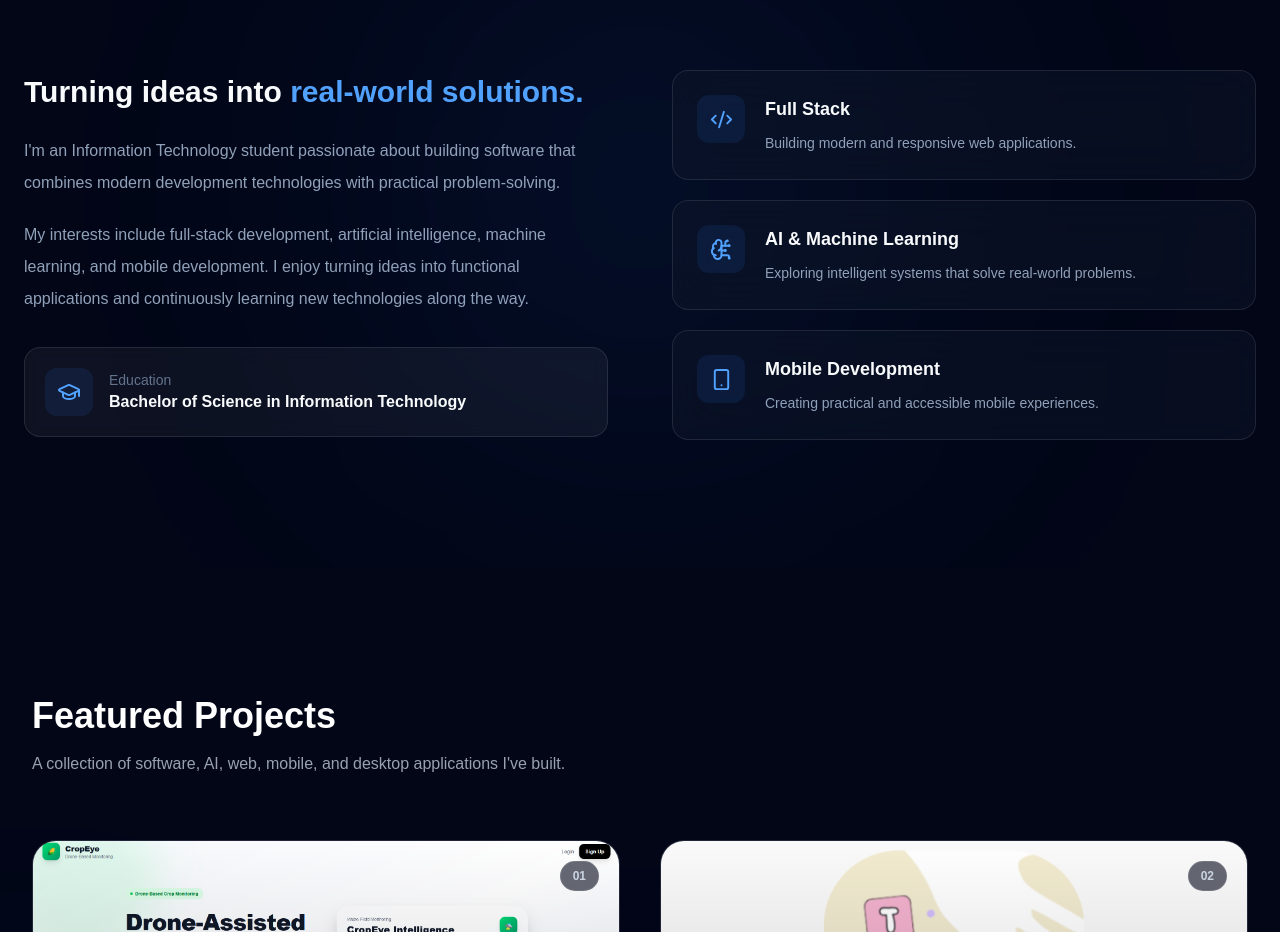
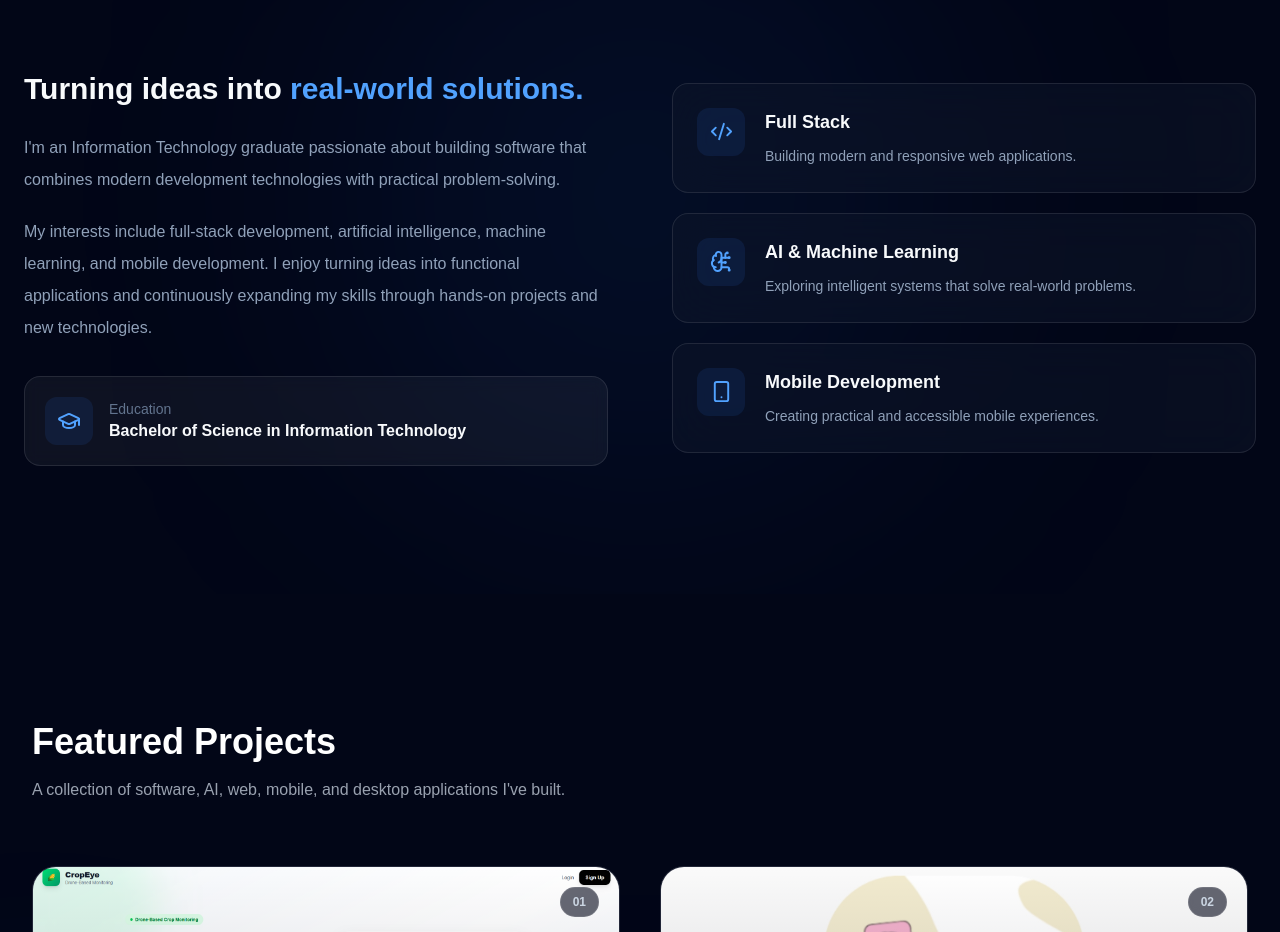
Before and after one commit to Jareth-Baur/my-portfolio, a Next.js app: page / in a window 1280 px wide. Shown: the part 1002-1934 px from the top of the page. Built offline with nearby package versions, Linux system fonts and the light colour scheme.

Commit message:
content: update student status to graduate

```diff
--- a/src/components/about/About.tsx
+++ b/src/components/about/About.tsx
@@ -1,19 +1,13 @@
 "use client";
 
 import { motion } from "framer-motion";
-import {
-  Code2,
-  BrainCircuit,
-  Smartphone,
-  GraduationCap,
-} from "lucide-react";
+import { Code2, BrainCircuit, Smartphone, GraduationCap } from "lucide-react";
 
 const interests = [
   {
     icon: Code2,
     title: "Full Stack",
-    description:
-      "Building modern and responsive web applications.",
+    description: "Building modern and responsive web applications.",
   },
   {
     icon: BrainCircuit,
@@ -24,22 +18,17 @@ const interests = [
   {
     icon: Smartphone,
     title: "Mobile Development",
-    description:
-      "Creating practical and accessible mobile experiences.",
+    description: "Creating practical and accessible mobile experiences.",
   },
 ];
 
 export default function About() {
   return (
-    <section
-      id="about"
-      className="relative overflow-hidden py-32"
-    >
+    <section id="about" className="relative overflow-hidden py-32">
       {/* Background glow */}
       <div className="pointer-events-none absolute left-1/2 top-1/2 -z-10 h-[500px] w-[500px] -translate-x-1/2 -translate-y-1/2 rounded-full bg-blue-500/10 blur-[150px]" />
 
       <div className="mx-auto max-w-7xl px-6">
-
         {/* Section Heading */}
         <motion.div
           initial={{ opacity: 0, y: 40 }}
@@ -58,7 +47,6 @@ export default function About() {
         </motion.div>
 
         <div className="grid items-center gap-16 lg:grid-cols-2">
-
           {/* LEFT */}
           <motion.div
             initial={{ opacity: 0, x: -70 }}
@@ -71,22 +59,21 @@ export default function About() {
           >
             <h3 className="text-3xl font-bold leading-tight">
               Turning ideas into
-              <span className="text-blue-400">
-                {" "}real-world solutions.
-              </span>
+              <span className="text-blue-400"> real-world solutions.</span>
             </h3>
 
-            <p className="mt-6 leading-8 text-slate-400">
-              I'm an Information Technology student passionate about
-              building software that combines modern development
-              technologies with practical problem-solving.
+            <p className="mt-6 leading-8 text-slate-600 dark:text-slate-400">
+              I'm an Information Technology graduate passionate about building
+              software that combines modern development technologies with
+              practical problem-solving.
             </p>
 
-            <p className="mt-5 leading-8 text-slate-400">
+            <p className="mt-5 leading-8 text-slate-600 dark:text-slate-400">
               My interests include full-stack development, artificial
-              intelligence, machine learning, and mobile development.
-              I enjoy turning ideas into functional applications and
-              continuously learning new technologies along the way.
+              intelligence, machine learning, and mobile development. I enjoy
+              turning ideas into functional applications and continuously
+              expanding my skills through hands-on projects and new
+              technologies.
             </p>
 
             {/* Education */}
@@ -102,9 +89,7 @@ export default function About() {
               </div>
 
               <div>
-                <p className="text-sm text-slate-500">
-                  Education
-                </p>
+                <p className="text-sm text-slate-500">Education</p>
 
                 <p className="font-semibold">
                   Bachelor of Science in Information Technology
@@ -157,9 +142,7 @@ export default function About() {
                   </div>
 
                   <div>
-                    <h4 className="text-lg font-bold">
-                      {item.title}
-                    </h4>
+                    <h4 className="text-lg font-bold">{item.title}</h4>
 
                     <p className="mt-2 text-sm leading-6 text-slate-400">
                       {item.description}
@@ -169,7 +152,6 @@ export default function About() {
               );
             })}
           </motion.div>
-
         </div>
       </div>
     </section>
```
